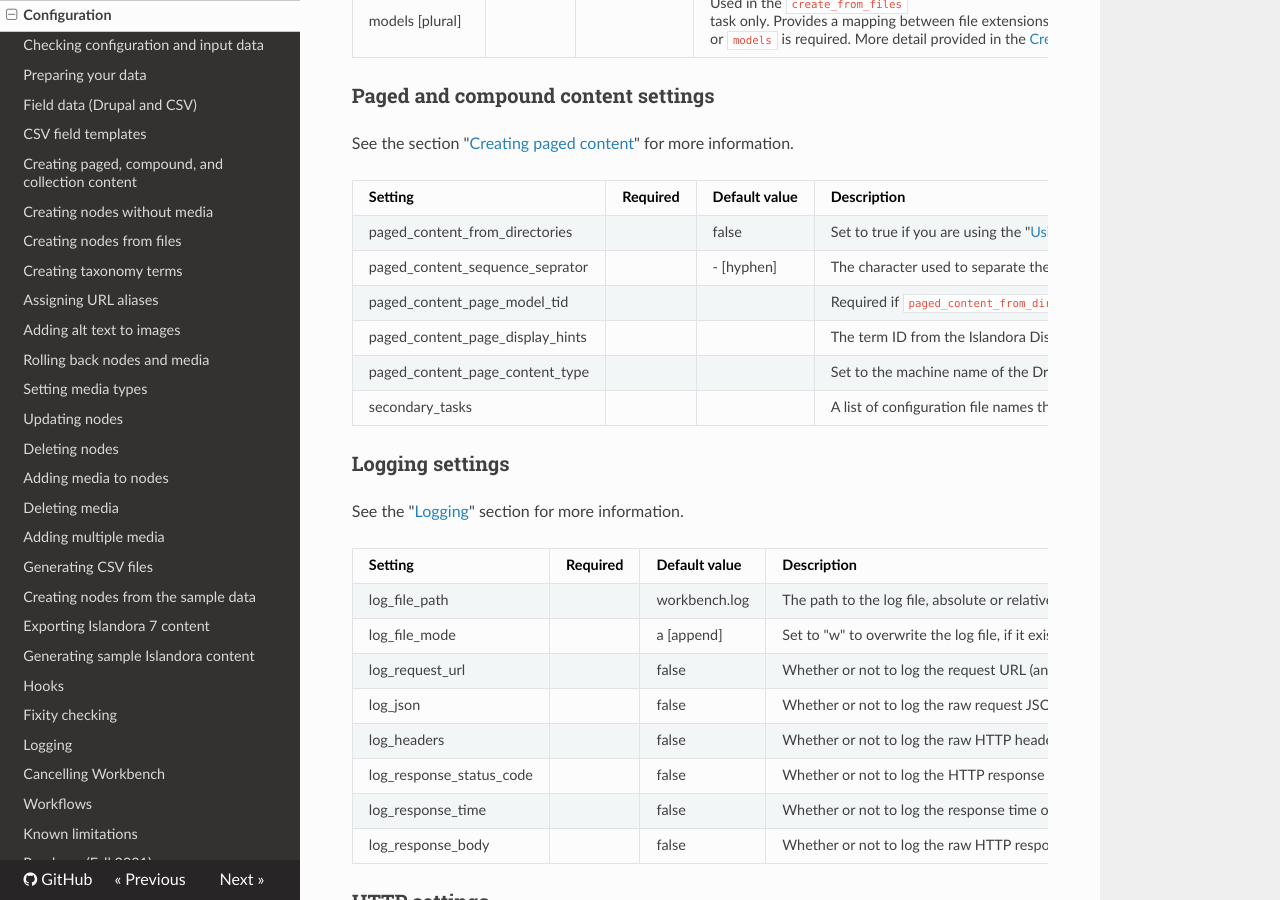
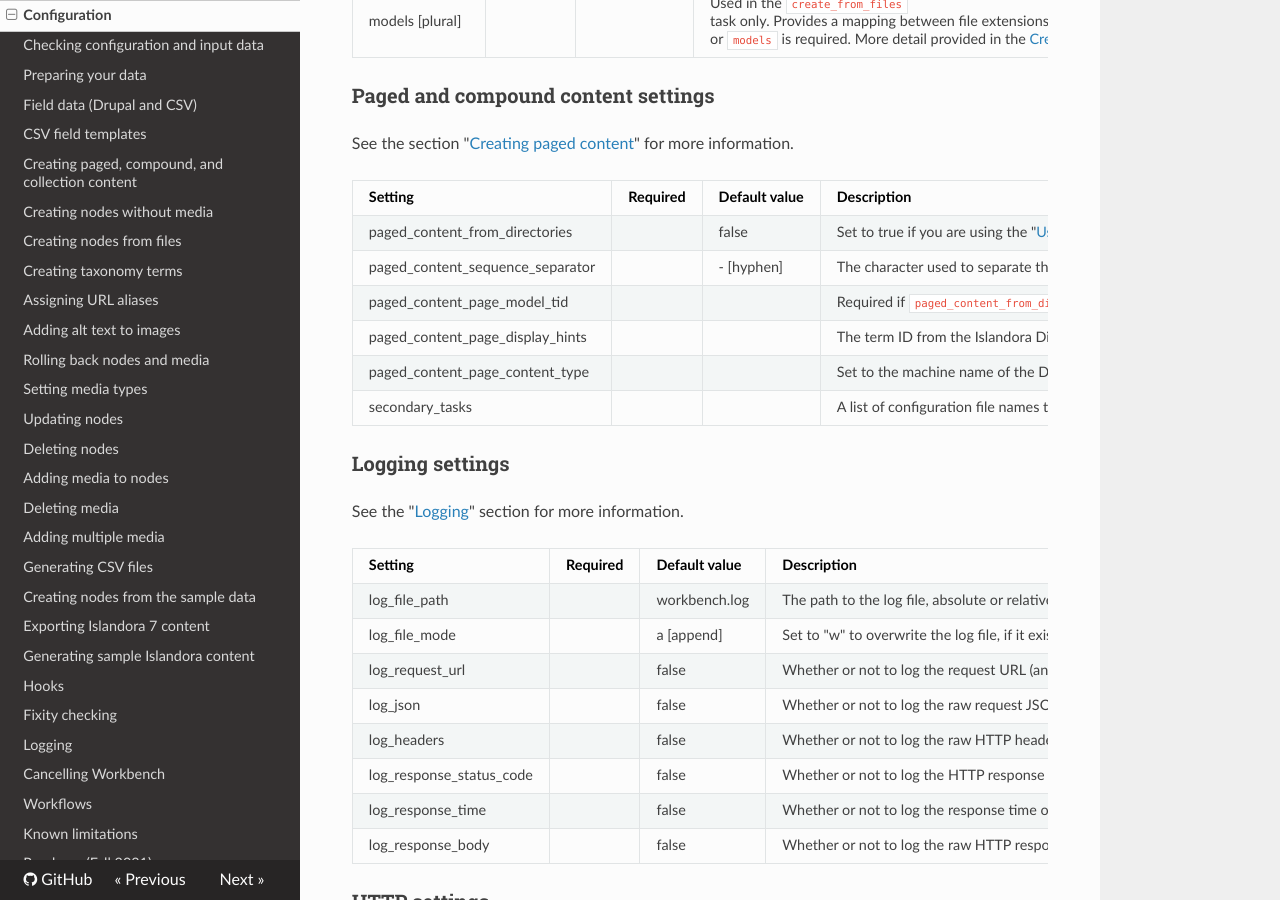
Before and after one commit to mjordan/islandora_workbench_docs, an MkDocs documentation site: the page built from docs/configuration.md, in a window 1280 px wide and 900 px high, scrolled down 3283 px. Built offline with MkDocs 1.6.1, drawn with Linux system fonts in a browser that asks for light colours; nearby versions of some CDN libraries; old or Windows-style settings are respelled for this version of MkDocs.

Commit message:
Changed paged_content_sequence_seprator to paged_content_sequence_separator.

````diff
--- a/docs/configuration.md
+++ b/docs/configuration.md
@@ -105,7 +105,7 @@ See the section "[Creating paged content](/islandora_workbench_docs/paged_and_co
 | Setting | Required | Default value | Description |
 | --- | --- | --- | --- |
 | paged_content_from_directories |  | false | Set to true if you are using the "[Using subdirectories](/islandora_workbench_docs/paged_and_compound/#using-subdirectories)" method of creating paged content. |
-| paged_content_sequence_seprator |  | - [hyphen]| The character used to separate the page sequence number from the rest of the filename. Used when creating paged content with the "[Using subdirectories](/islandora_workbench_docs/paged_and_compound/#using-subdirectories)" method. |
+| paged_content_sequence_separator |  | - [hyphen]| The character used to separate the page sequence number from the rest of the filename. Used when creating paged content with the "[Using subdirectories](/islandora_workbench_docs/paged_and_compound/#using-subdirectories)" method. Note: this configuration option was originally misspelled "paged_content_sequence_seprator". |
 | paged_content_page_model_tid |  | | Required if `paged_content_from_directories` is true. The the term ID from the Islandora Models taxonomy to assign to pages. |
 | paged_content_page_display_hints |  | | The term ID from the Islandora Display taxonomy to assign to pages. If not included, defaults to the value of the `field_display_hints` in the parent's record in the CSV file. |
 | paged_content_page_content_type |  | | Set to the machine name of the Drupal node content type for pages created using the "[Using subdirectories](/islandora_workbench_docs/paged_and_compound/#using-subdirectories)" method if it is different than the content type of the parent (which is specified in the content_type setting). |
--- a/docs/paged_and_compound.md
+++ b/docs/paged_and_compound.md
@@ -28,7 +28,7 @@ samplebook/
 └── metadata.csv
 ```
 
-The page filenames have significance. The sequence of the page is determined by the last segment of each filename before the extension, and is separated from the rest of the filename by a dash (`-`), although you can use another character by setting the `paged_content_sequence_seprator` option in your configuration file. For example, using the filenames for "book1" above, the sequence of "page-001.jpg" is "001". Dashes (or whatever your separator character is) can exist elsewhere in filenames, since Workbench will always use the string after the *last* dash as the sequence number; for example, the sequence of "isbn-1843341778-001.jpg" for "book2" is also "001". Workbench takes this sequence number, strips of any leader zeros, and uses it to populate the `field_weight` in the page nodes, so "001" becomes a weight value of 1, "002" becomes a weight value of 2, and so on.
+The page filenames have significance. The sequence of the page is determined by the last segment of each filename before the extension, and is separated from the rest of the filename by a dash (`-`), although you can use another character by setting the `paged_content_sequence_separator` option in your configuration file. For example, using the filenames for "book1" above, the sequence of "page-001.jpg" is "001". Dashes (or whatever your separator character is) can exist elsewhere in filenames, since Workbench will always use the string after the *last* dash as the sequence number; for example, the sequence of "isbn-1843341778-001.jpg" for "book2" is also "001". Workbench takes this sequence number, strips of any leader zeros, and uses it to populate the `field_weight` in the page nodes, so "001" becomes a weight value of 1, "002" becomes a weight value of 2, and so on.
 
 Titles for pages are generated automatically using the pattern `parent_title` + `, page` + `sequence_number`, where "parent title" is inherited from the page's parent node and "sequence number" is the page's sequence. For example, if a page's parent has the title "How to Write a Book" and its sequence number is 450, its automatically generated title will be "How to Write a Book, page 450".
 
````
